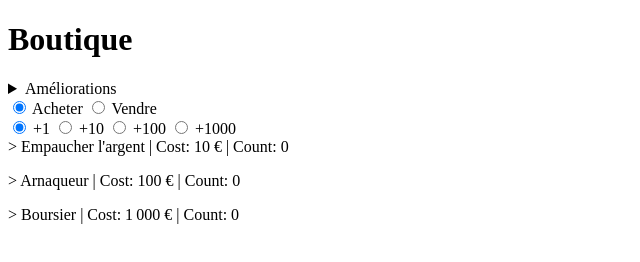
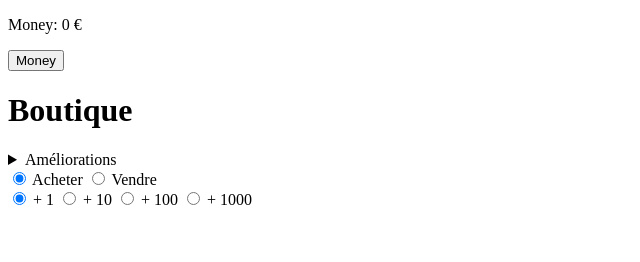
Before and after one commit to clarisse-lebaut/clicker, a plain HTML site: page jeremy.html in a window 1280 px wide. Shown: the whole page, without its empty margins (0-640 px from the left). Drawn offline with Linux system fonts and the light colour scheme.

Commit message:
Adds funtionalities

```diff
--- a/jeremy.html
+++ b/jeremy.html
@@ -9,21 +9,13 @@
     <script src="jeremy.js" defer></script>
   </head>
   <body>
+    <p id="money"></p>
+    <button id="btnGetMoney">Money</button>
     <div>
       <h1>Boutique</h1>
       <details>
         <summary>Améliorations</summary>
         <ul id="upgradesListItems">
-          <li>
-            <img src="" alt="" />
-            <span>Tests</span>
-            <button type="button">Acheter</button>
-          </li>
-          <li>
-            <img src="" alt="" />
-            <span>Tests</span>
-            <button type="button">Acheter</button>
-          </li>
           <li>
             <img src="" alt="" />
             <span>Tests</span>
@@ -58,7 +50,7 @@
                 value="1"
                 checked
               />
-              <span>+1</span>
+              <span class="transactionQuantitiesLabel">1</span>
             </label>
             <label for="transactionQuantitie2">
               <input
@@ -67,7 +59,7 @@
                 id="transactionQuantitie2"
                 value="10"
               />
-              <span>+10</span>
+              <span class="transactionQuantitiesLabel">10</span>
             </label>
             <label for="transactionQuantitie3">
               <input
@@ -76,7 +68,7 @@
                 id="transactionQuantitie3"
                 value="100"
               />
-              <span>+100</span>
+              <span class="transactionQuantitiesLabel">100</span>
             </label>
             <label for="transactionQuantitie4">
               <input
@@ -85,7 +77,7 @@
                 id="transactionQuantitie4"
                 value="1000"
               />
-              <span>+1000</span>
+              <span class="transactionQuantitiesLabel">1000</span>
             </label>
           </div>
         </div>
--- a/jeremy.js
+++ b/jeremy.js
@@ -1,11 +1,20 @@
+const elemMoney = document.getElementById('money');
+const btnGetMoney = document.getElementById('btnGetMoney');
+const upgradesListItems = document.querySelector('#upgradesListItems');
 const automatesListItems = document.querySelector('#automatesListItems');
 const transactionModes = document.getElementsByName('transactionModes');
 const transactionQuantities = document.getElementsByName('transactionQuantities');
+const transactionQuantitiesLabel = document.querySelectorAll('.transactionQuantitiesLabel');
 
 let purchasedAutomates = null;
-const moneyIncreasingRate = 2.5;
-let money = 1000.0;
+let money = 0;
 const numberFormat = Intl.NumberFormat('fr-FR');
+
+// setInterval(() => {
+//   money += 10000;
+//   elemMoney.innerText = `Money: ${numberFormat.format(money)} €`;
+//   updateAutomateShopList();
+// }, 1000);
 
 function getTransactionModeValue() {
   let output = '';
@@ -32,7 +41,7 @@ function getTransactionQuantityValue() {
 }
 
 function addAutomateItem(purchasedAutomate) {
-  let currentCost = purchasedAutomate.object.cost * purchasedAutomate.count * moneyIncreasingRate;
+  let currentCost = purchasedAutomate.object.cost * purchasedAutomate.count;
 
   const container = document.createElement('div');
   container.style.userSelect = 'none';
@@ -44,20 +53,26 @@ function addAutomateItem(purchasedAutomate) {
   } | Count: ${purchasedAutomate.count}`;
 
   container.addEventListener('click', () => {
+    let transactionQuantity = parseInt(getTransactionQuantityValue());
+
     if (getTransactionModeValue() === 'buy') {
-      purchasedAutomate.count += parseInt(getTransactionQuantityValue());
+      if (money >= currentCost) {
+        purchasedAutomate.count += parseInt(getTransactionQuantityValue());
+        money -= currentCost;
+      }
     } else {
-      let transactionQuantity = parseInt(getTransactionQuantityValue());
-
       if (purchasedAutomate.count - transactionQuantity <= 0) {
         purchasedAutomate.count = 0;
       } else {
         purchasedAutomate.count -= transactionQuantity;
       }
+
+      money += currentCost;
     }
 
-    currentCost = purchasedAutomate.object.cost * purchasedAutomate.count * moneyIncreasingRate;
+    currentCost = purchasedAutomate.object.cost * purchasedAutomate.count * transactionQuantity;
     window.localStorage.setItem('purchasedAutomates', JSON.stringify(purchasedAutomates));
+    elemMoney.innerText = `Money: ${numberFormat.format(money)} €`;
     container.innerText = `> ${purchasedAutomate.object.name} | Cost: ${
       currentCost === 0
         ? numberFormat.format(purchasedAutomate.object.cost) + ' €'
@@ -82,15 +97,40 @@ function updateAutomateShopList() {
   });
 }
 
+function updateQuantitiesText() {
+  for (let i = 0; i < transactionQuantitiesLabel.length; i++) {
+    const transactionQuantityLabel = transactionQuantitiesLabel[i];
+    const transactionQuantity = transactionQuantities[i];
+
+    if (getTransactionModeValue() === 'buy') {
+      transactionQuantityLabel.innerText = '+ ' + transactionQuantity.value;
+    } else {
+      transactionQuantityLabel.innerText = '- ' + transactionQuantity.value;
+    }
+  }
+}
+
 fetch('shop.json')
   .then((response) => response.json())
   .then((data) => {
     // Generates local variables
+    if (window.localStorage.getItem('purchasedUpgrades') === null) {
+      window.localStorage.setItem('purchasedUpgrades', JSON.stringify([]));
+    }
+
     if (window.localStorage.getItem('purchasedAutomates') === null) {
       window.localStorage.setItem('purchasedAutomates', JSON.stringify([]));
     }
 
+    elemMoney.innerText = `Money: ${numberFormat.format(money)} €`;
+    btnGetMoney.addEventListener('click', () => {
+      money++;
+      elemMoney.innerText = `Money: ${numberFormat.format(money)} €`;
+      updateAutomateShopList();
+    });
+
     const automates = data.automates;
+    const upgrades = data.upgrades;
     purchasedAutomates = JSON.parse(window.localStorage.getItem('purchasedAutomates'));
 
     // Adds all automates with a buy amount of 0.
@@ -115,6 +155,18 @@ fetch('shop.json')
       }
     }
 
+    updateQuantitiesText();
+
+    transactionModes.forEach((transactionMode) => {
+      transactionMode.addEventListener('click', () => {
+        updateQuantitiesText();
+      });
+    });
+
+    upgradesListItems.forEach((item) => {
+      const li = document.createElement('li');
+    });
+
     updateAutomateShopList();
   })
   .catch((error) => console.error(error));
```
